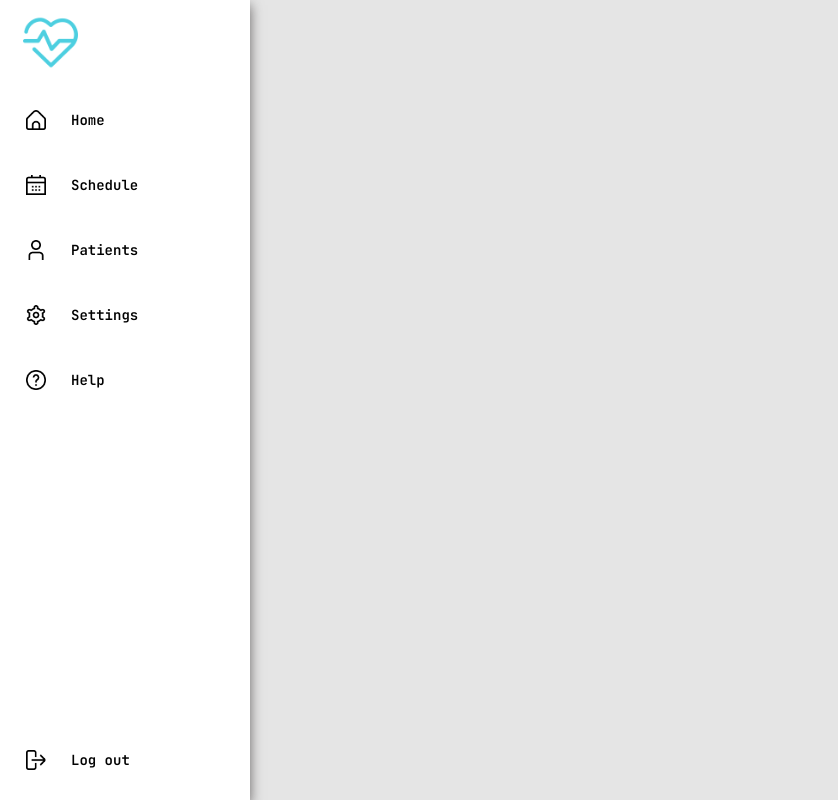
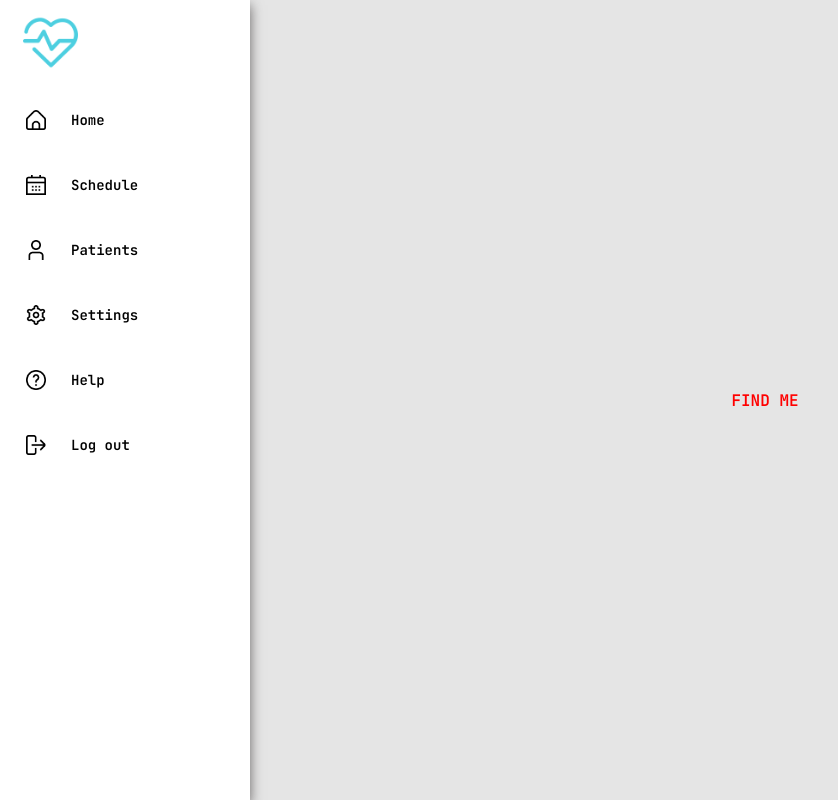
Before and after one commit to twellzz/my-solo-project, a React (Create React App) app in the folder client/: page / in a window 1280 px wide. Shown: the whole page, without its empty margins (0-838 px from the left). Built offline with nearby package versions, Linux system fonts and the light colour scheme.

Commit message:
changing order of css
creating global css rules

```diff
--- a/client/src/App.js
+++ b/client/src/App.js
@@ -1,9 +1,10 @@
 import SideBar from "./components/SideBar/SideBar";
-
+import TodaysPatients from "./components/TodaysPatients/TodaysPatients";
 function App() {
   return (
-    <div>
+    <div className="container">
       <SideBar />
+      <TodaysPatients />
     </div>
   );
 }
--- a/client/src/components/SideBar/style.css
+++ b/client/src/components/SideBar/style.css
@@ -1,20 +1,3 @@
-@import url("https://fonts.googleapis.com/css2?family=Archivo+Narrow&family=JetBrains+Mono:wght@600;800&display=swap");
-
-* {
-  margin: 0;
-  padding: 0;
-  outline: none;
-  border: none;
-  text-decoration: none;
-  box-sizing: border-box;
-  font-family: "JetBrains Mono", monospace;
-  /* font-family: "Archivo Narrow", sans-serif; */
-}
-
-body {
-  background: rgb(229, 229, 229);
-}
-
 .logo-img {
   height: 55px;
   margin-left: 23px;
@@ -68,7 +51,7 @@ ul {
   height: 20px;
 }
 
-.logout {
+/* .logout {
   position: absolute;
   bottom: 20px;
-}
+} */
--- /dev/null
+++ b/client/src/components/TodaysPatients/TodaysPatients.js
@@ -0,0 +1,6 @@
+import React from "react";
+import "./style.css";
+
+export default function TodaysPatients() {
+  return <div class="test">FIND ME</div>;
+}
--- /dev/null
+++ b/client/src/components/TodaysPatients/style.css
@@ -0,0 +1,8 @@
+.test {
+  color: red;
+  margin-top: auto;
+  margin-bottom: auto;
+  margin-left: auto;
+  margin-right: auto;
+  position: relative;
+}
--- /dev/null
+++ b/client/src/index.css
@@ -0,0 +1,20 @@
+@import url("https://fonts.googleapis.com/css2?family=Archivo+Narrow&family=JetBrains+Mono:wght@600;800&display=swap");
+
+* {
+  margin: 0;
+  padding: 0;
+  outline: none;
+  border: none;
+  text-decoration: none;
+  box-sizing: border-box;
+  font-family: "JetBrains Mono", monospace;
+  /* font-family: "Archivo Narrow", sans-serif; */
+}
+
+body {
+  background: rgb(229, 229, 229);
+}
+
+.container {
+  display: flex;
+}
--- a/client/src/index.js
+++ b/client/src/index.js
@@ -1,6 +1,7 @@
 import React from "react";
 import ReactDOM from "react-dom/client";
 import App from "./App";
+import "./index.css";
 
 const root = ReactDOM.createRoot(document.getElementById("root"));
 root.render(
```
Also changed, not shown: client/public/index.css (added).
